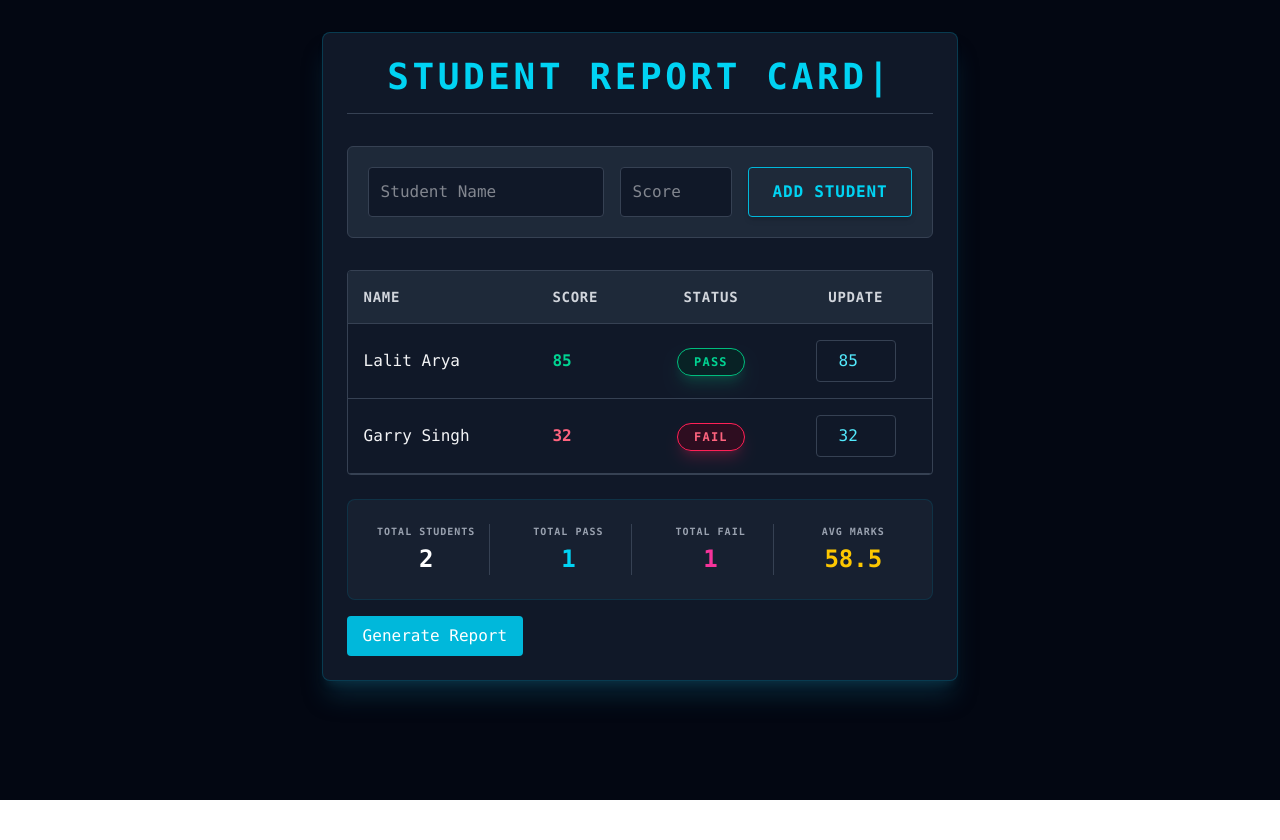
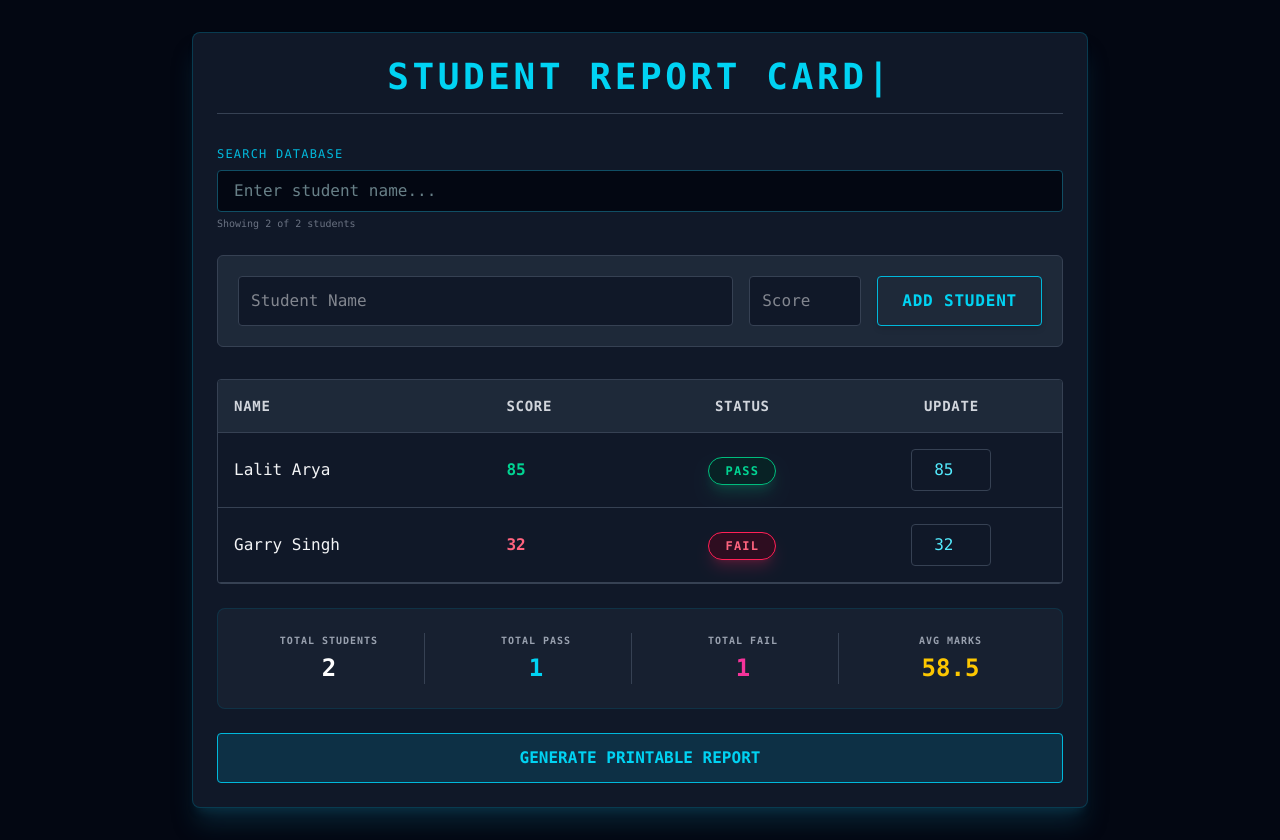
Before and after one commit to chadhas282-afk/assignment-3-sem-2-webdev, a React (Vite) app: page / in a window 1280 px wide. Before the commit the page ends 800 px from the top, so only its background shows below. Built offline with nearby package versions, Linux system fonts and the light colour scheme.

Commit message:
Implement student search functionality in App component and update layout for better usability

```diff
--- a/src/App.jsx
+++ b/src/App.jsx
@@ -10,6 +10,8 @@ const App = () => {
     { id: 1, name: "Lalit Arya", score: 85 },
     { id: 2, name: "Garry Singh", score: 32 },
   ]);
+
+  const [searchTerm, setSearchTerm] = useState("");
 
   const addStudent = (name, score) => {
     const newStudent = {
@@ -26,15 +28,57 @@ const App = () => {
     ));
   };
 
+  const filteredStudents = students.filter((student) =>
+    student.name.toLowerCase().includes(searchTerm.toLowerCase())
+  );
+
   return (
-    <div className="min-h-screen  bg-gray-950 text-gray-100 p-8 font-mono">
-       <div className=" max-w-fit max-h-fit overflow-y-scroll mx-auto bg-gray-900 shadow-xl rounded-lg p-6 border border-cyan-800/50 shadow-cyan-900/40">
+    <div className="min-h-screen bg-gray-950 text-gray-100 p-8 font-mono">
+      <div className="max-w-4xl mx-auto bg-gray-900 shadow-xl rounded-lg p-6 border border-cyan-800/50 shadow-cyan-900/40">
+
         <Header title="Student Report Card" />
+
+        <div className="mb-6 print:hidden">
+          <label htmlFor="search" className="block text-xs uppercase tracking-widest text-cyan-500 mb-2">
+            Search Database
+          </label>
+          <div className="relative">
+            <input
+              id="search"
+              type="text"
+              placeholder="Enter student name..."
+              value={searchTerm}
+              onChange={(e) => setSearchTerm(e.target.value)}
+              className="w-full bg-gray-950 border border-cyan-900 rounded py-2 px-4 text-cyan-100 focus:outline-none focus:border-cyan-400 focus:ring-1 focus:ring-cyan-400 transition-all"
+            />
+            {searchTerm && (
+              <button
+                onClick={() => setSearchTerm("")}
+                className="absolute right-3 top-2 text-cyan-700 hover:text-cyan-400"
+              >
+                ×
+              </button>
+            )}
+          </div>
+          <p className="text-[10px] text-gray-500 mt-1">
+            Showing {filteredStudents.length} of {students.length} students
+          </p>
+        </div>
+
         <AddStudentForm onAdd={addStudent} />
-         <StudentTable students={students} onUpdate={updateScore} />
+
+        <StudentTable
+          students={filteredStudents}
+          onUpdate={updateScore}
+        />
+
         <Footer students={students} />
-       <button onClick={() => window.print()} className="mt-4 px-4 py-2 bg-cyan-500 text-white rounded hover:bg-cyan-600 transition print:hidden">
-         Generate Report
+
+        <button
+          onClick={() => window.print()}
+          className="mt-6 w-full py-3 bg-cyan-600/20 border border-cyan-500 text-cyan-400 font-bold rounded hover:bg-cyan-500 hover:text-white transition-all print:hidden"
+        >
+          GENERATE PRINTABLE REPORT
         </button>
       </div>
     </div>
```
Lines whose indentation alone changed are shown as unchanged.
